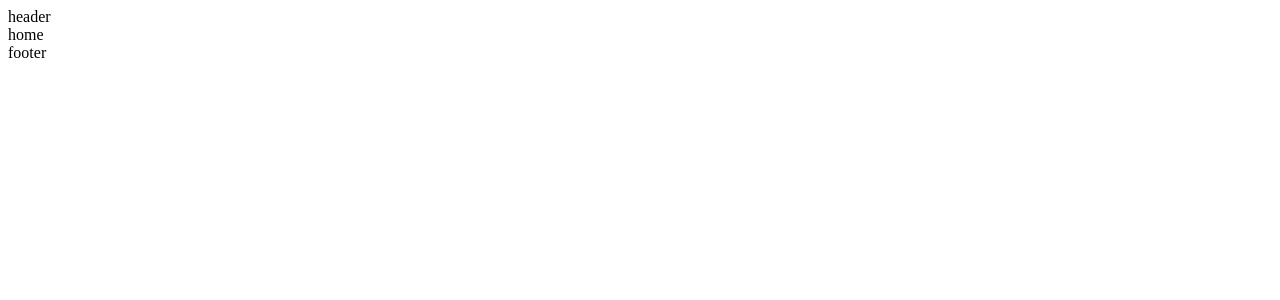
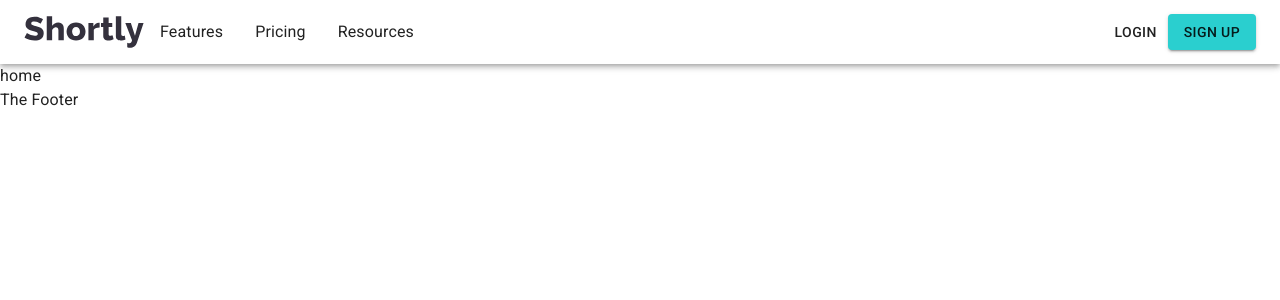
Before and after one commit to obayalhusein/avertra-short-links, a React (Create React App) app: page / in a window 1280 px wide. Shown: the top 300 px of the page. Built offline with nearby package versions, Linux system fonts and the light colour scheme.

Commit message:
add header footer component files / add base material ui style

```diff
--- a/src/App.js
+++ b/src/App.js
@@ -1,10 +1,11 @@
-import { ThemeProvider } from "@mui/material";
+import { CssBaseline, ThemeProvider } from "@mui/material";
 import Home from "./pages/home";
 import Theme from "./themes/default";
 
 function App() {
   return (
     <ThemeProvider theme={Theme}>
+      <CssBaseline />
       {/* I would use react-router if there is more pages */}
       <Home />
     </ThemeProvider>
--- /dev/null
+++ b/src/components/common/TheFooter.js
@@ -0,0 +1,5 @@
+export default function TheFooter() {
+    return (
+      <div>The Footer</div>
+    )
+}
--- /dev/null
+++ b/src/components/common/TheHeader.js
@@ -0,0 +1,28 @@
+import { AppBar, Button, IconButton, MenuItem, Toolbar, Typography } from "@mui/material";
+import { Box } from "@mui/system";
+
+const pages = ['Features', 'Pricing', 'Resources'];
+
+export default function TheHeader () {
+    return (
+      <AppBar position="static" sx={{ bgcolor: "white" }}>
+        <Toolbar>
+          <img width={120} src="/images/logo/logo-text.svg" alt="logo" />
+
+          <Box sx={{ flexGrow: 1, display: { xs: 'none', md: 'flex' } }}>
+            {pages.map((page) => (
+              <MenuItem key={page}>
+                <Typography textAlign="center">{page}</Typography>
+              </MenuItem>
+            ))}
+          </Box>
+
+          <Box sx={{ flexGrow: 0 }}>
+            <Button color="inherit">Login</Button>
+            <Button color="primary" variant="contained">Sign Up</Button>
+          </Box>
+
+        </Toolbar>
+      </AppBar>
+    )
+}
--- a/src/layouts/default.js
+++ b/src/layouts/default.js
@@ -1,9 +1,12 @@
+import TheHeader from "../components/common/TheHeader";
+import TheFooter from "../components/common/TheFooter";
+
 const Layout =({children}) =>{
     return(
         <>
-            <header>header</header>
+            <TheHeader />
             <main>{children}</main>
-            <footer>footer</footer>
+            <TheFooter />
         </>
     )
 }
```
